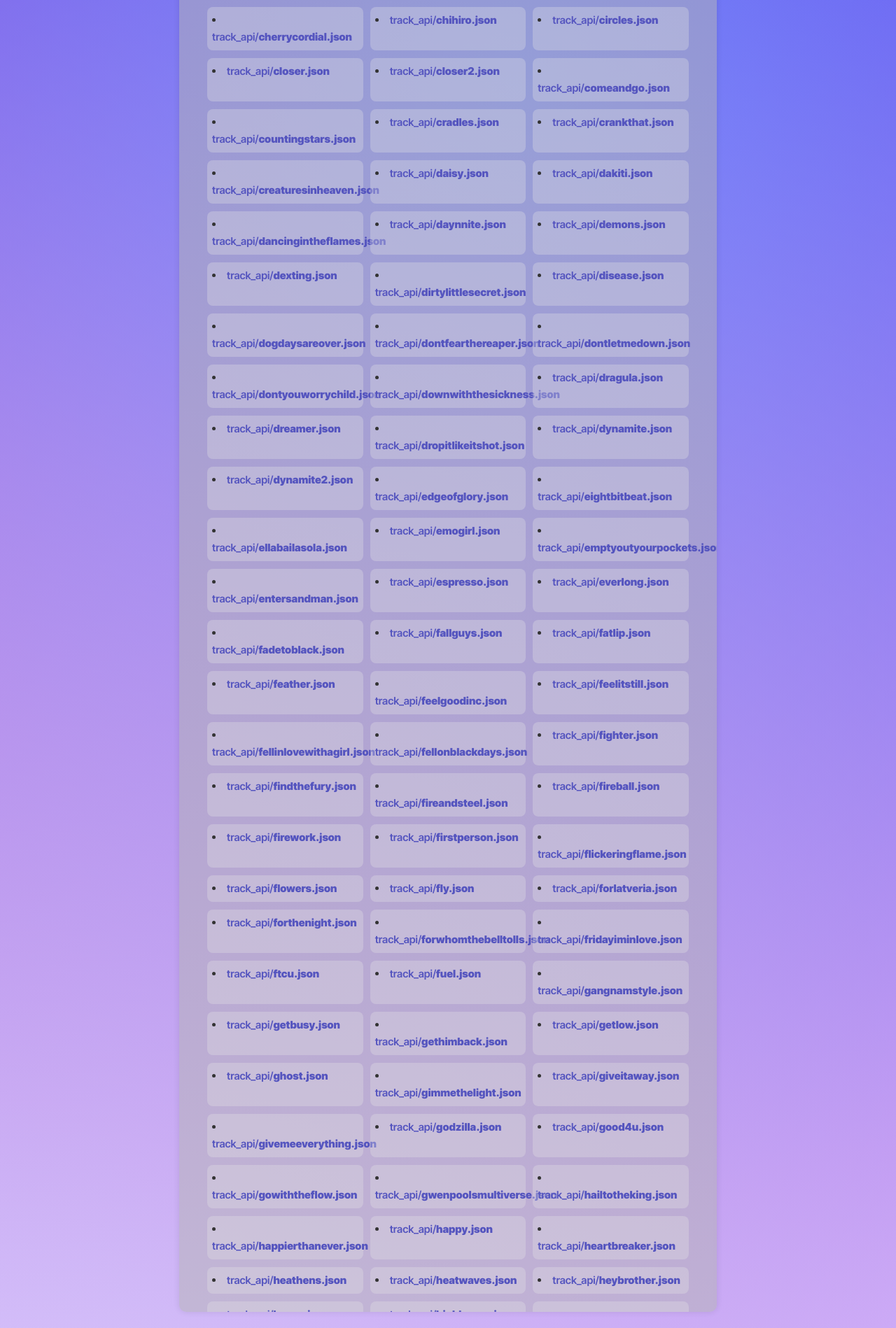
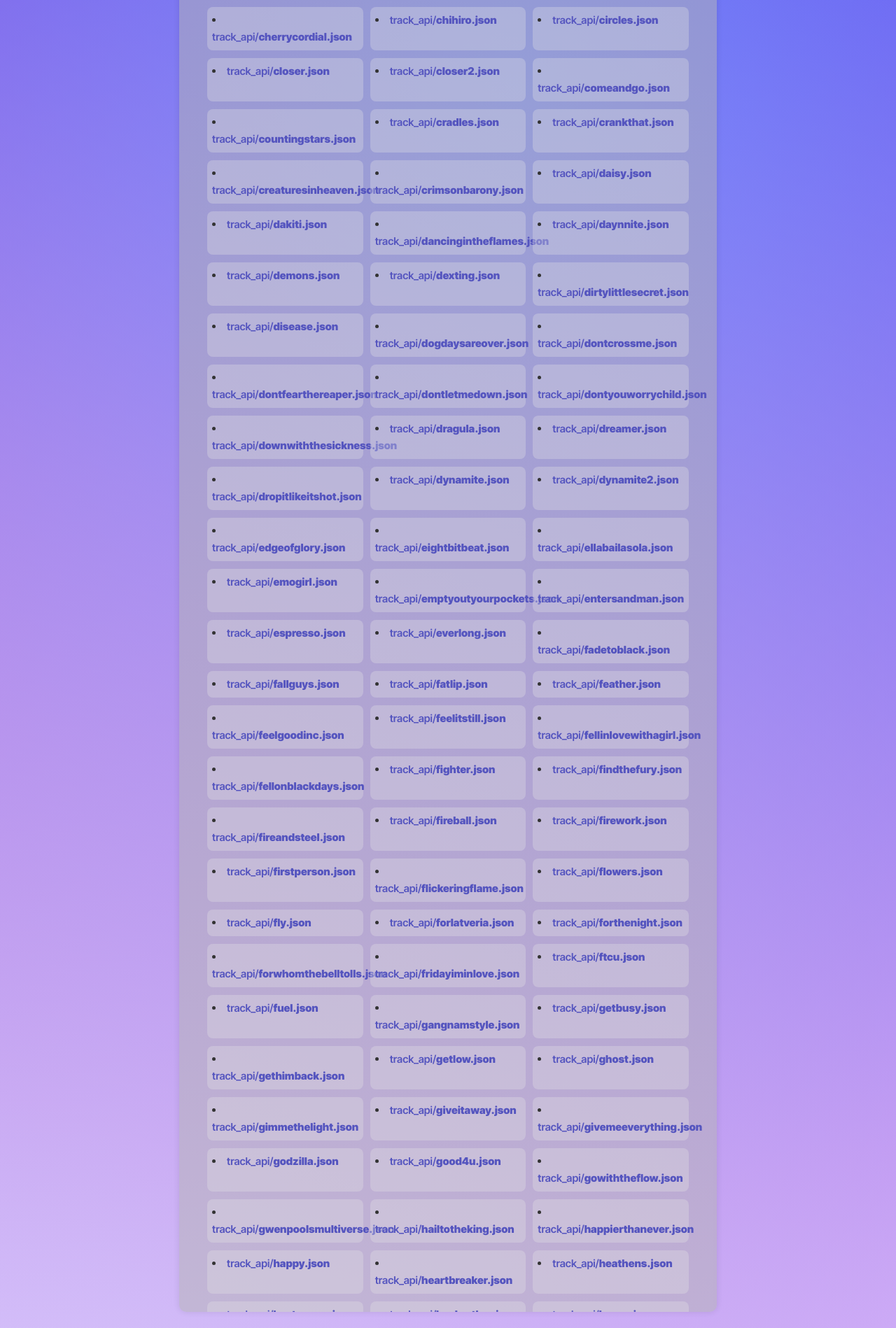
Before and after one commit to LeviSnoot/FNFest-Content-API, a Jekyll site: the page built from index.md, in a window 1280 px wide. Shown: the part 2189-4087 px from the top of the page at 70% size. Built offline with Jekyll 4.4.1, drawn with Linux system fonts in a browser that asks for light colours.

Commit message:
Update files.yml

```diff
--- a/_data/files.yml
+++ b/_data/files.yml
@@ -186,6 +186,8 @@
   url: api/track_api/crankthat.json
 - name: track_api/creaturesinheaven.json
   url: api/track_api/creaturesinheaven.json
+- name: track_api/crimsonbarony.json
+  url: api/track_api/crimsonbarony.json
 - name: track_api/daisy.json
   url: api/track_api/daisy.json
 - name: track_api/dakiti.json
@@ -204,6 +206,8 @@
   url: api/track_api/disease.json
 - name: track_api/dogdaysareover.json
   url: api/track_api/dogdaysareover.json
+- name: track_api/dontcrossme.json
+  url: api/track_api/dontcrossme.json
 - name: track_api/dontfearthereaper.json
   url: api/track_api/dontfearthereaper.json
 - name: track_api/dontletmedown.json
@@ -564,6 +568,8 @@
   url: api/track_api/roses.json
 - name: track_api/rubysoho.json
   url: api/track_api/rubysoho.json
+- name: track_api/runamok.json
+  url: api/track_api/runamok.json
 - name: track_api/runaway.json
   url: api/track_api/runaway.json
 - name: track_api/runit.json
```
